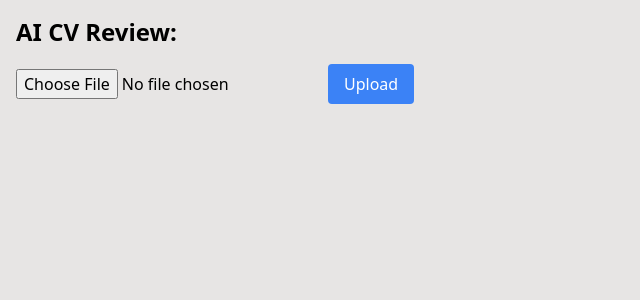
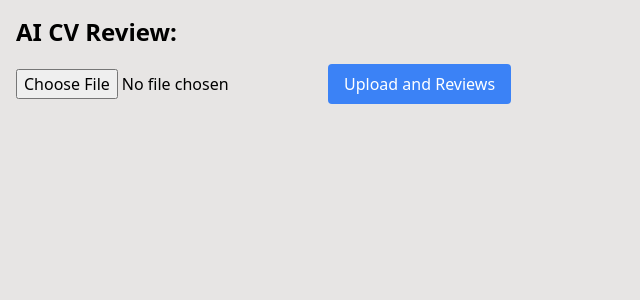
Before and after one commit to dialkq/ulas-cv, a Next.js app: page / in a window 1280 px wide. Shown: the top 300 px of the page, without its empty margins (0-640 px from the left). Built offline with nearby package versions, Linux system fonts and the light colour scheme.

Commit message:
pages/general

```diff
--- a/app/page.tsx
+++ b/app/page.tsx
@@ -44,7 +44,7 @@ const Page = () => {
           type="submit"
           className="px-4 py-2 bg-blue-500 text-white rounded"
         >
-          Upload
+          Upload and Reviews
         </button>
       </form>
       {review && (
```
